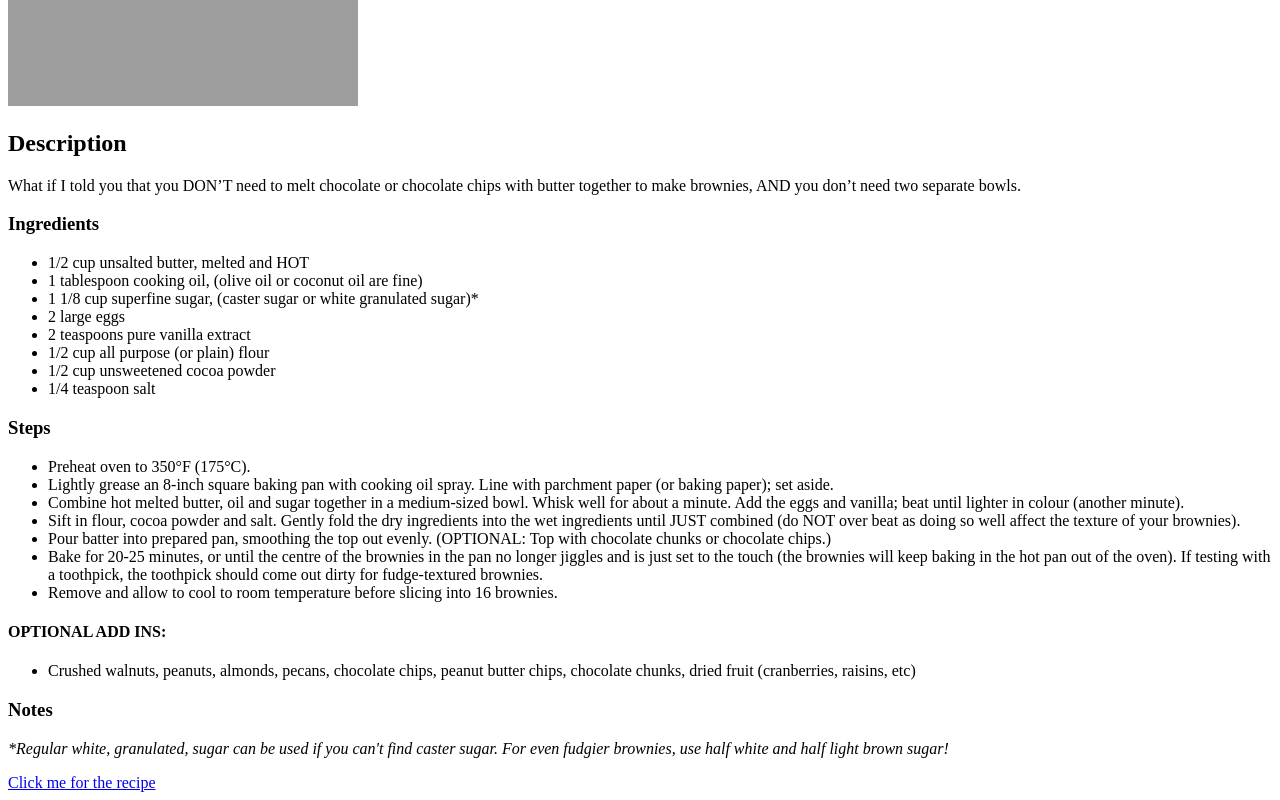
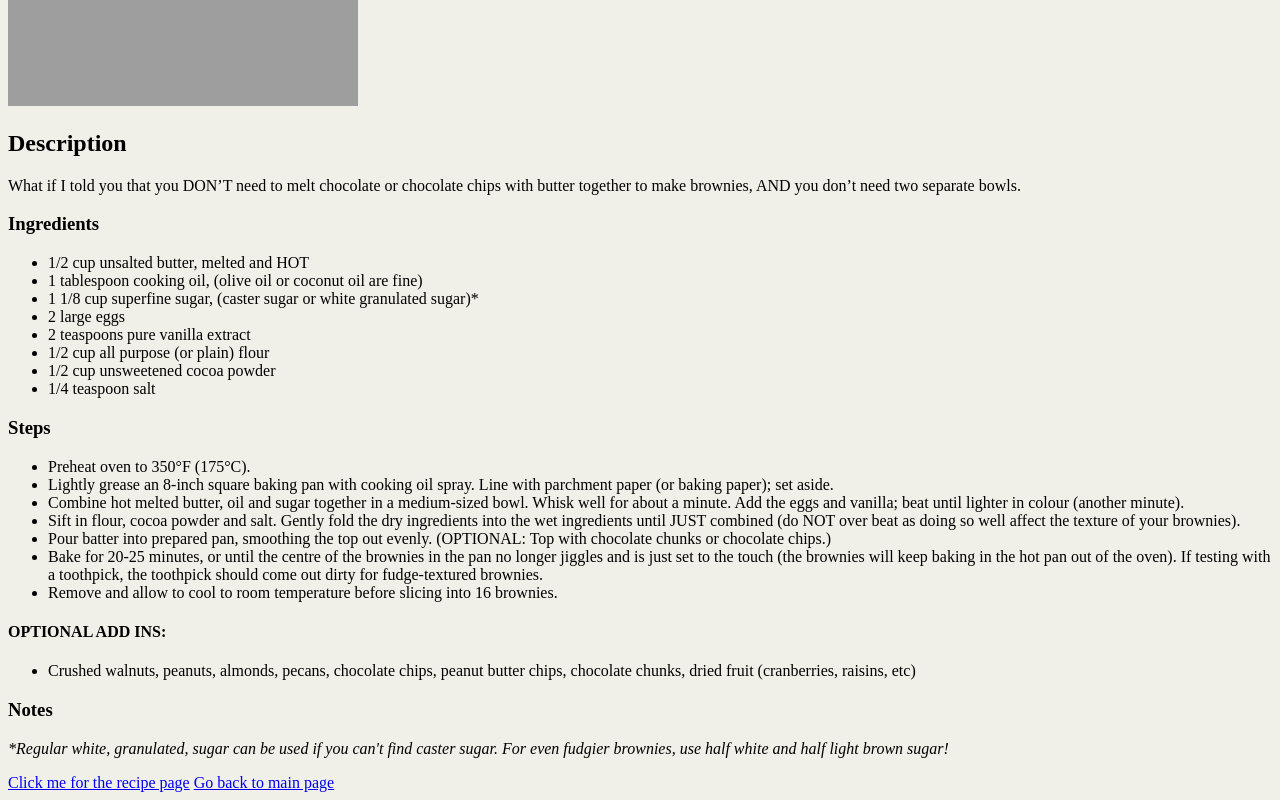
Before and after one commit to kefda/odin-recipes, a plain HTML site: page recipes/brownies.html in a window 1280 px wide. Shown: the part 324-1124 px from the top of the page. Drawn offline with Linux system fonts and the light colour scheme; grey boxes are pictures that could not be loaded.

Commit message:
Polishing

```diff
--- a/recipes/brownies.html
+++ b/recipes/brownies.html
@@ -5,7 +5,7 @@
     <meta name="viewport" content="width=device-width, initial-scale=1.0" />
     <title>Fudge Brownies</title>
   </head>
-  <body>
+  <body style="background-color: #f1f0e8">
     <h1>The Best Fudgy Brownies</h1>
     <img
       src="https://cafedelites.com/wp-content/uploads/2016/08/Fudgy-Cocoa-Brownies-13.jpg"
@@ -83,7 +83,8 @@
       href="https://tasty.co/recipe/the-best-fudgy-brownies"
       target="_blank"
       rel="noreferrer noopener"
-      >Click me for the recipe</a
+      >Click me for the recipe page</a
     >
+    <a href="/index.html">Go back to main page</a>
   </body>
 </html>
```
Also changed, not shown: index.html (+1 -1 lines).
